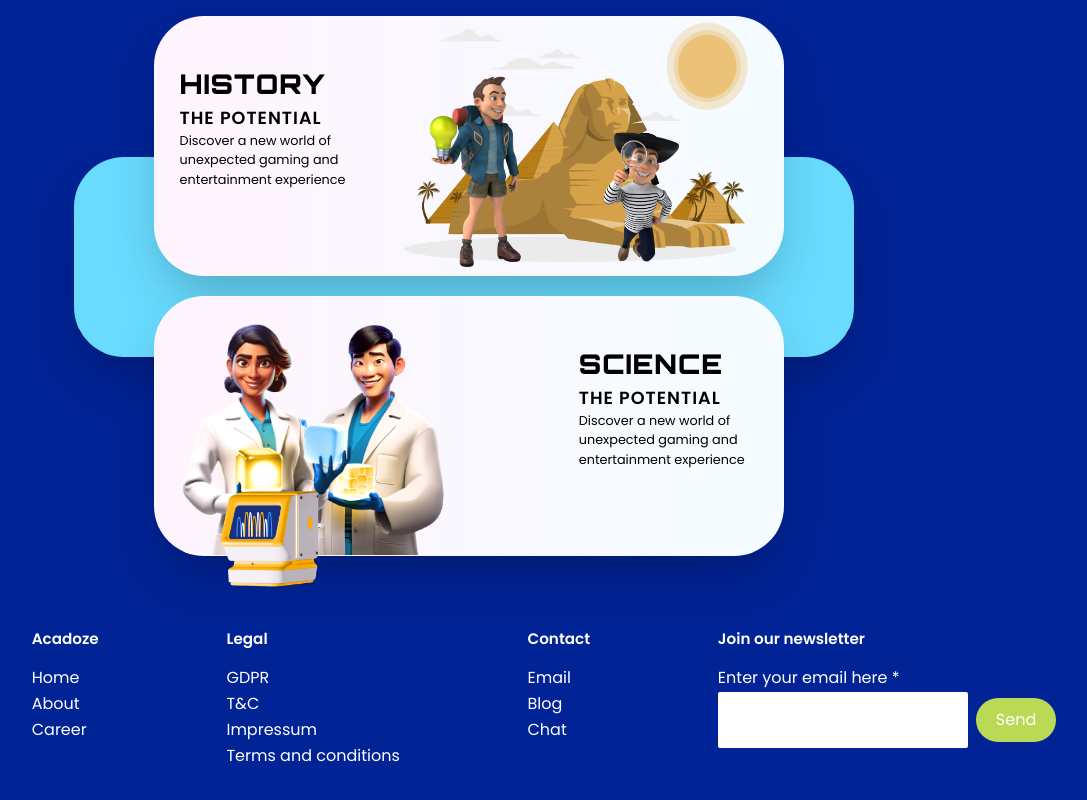
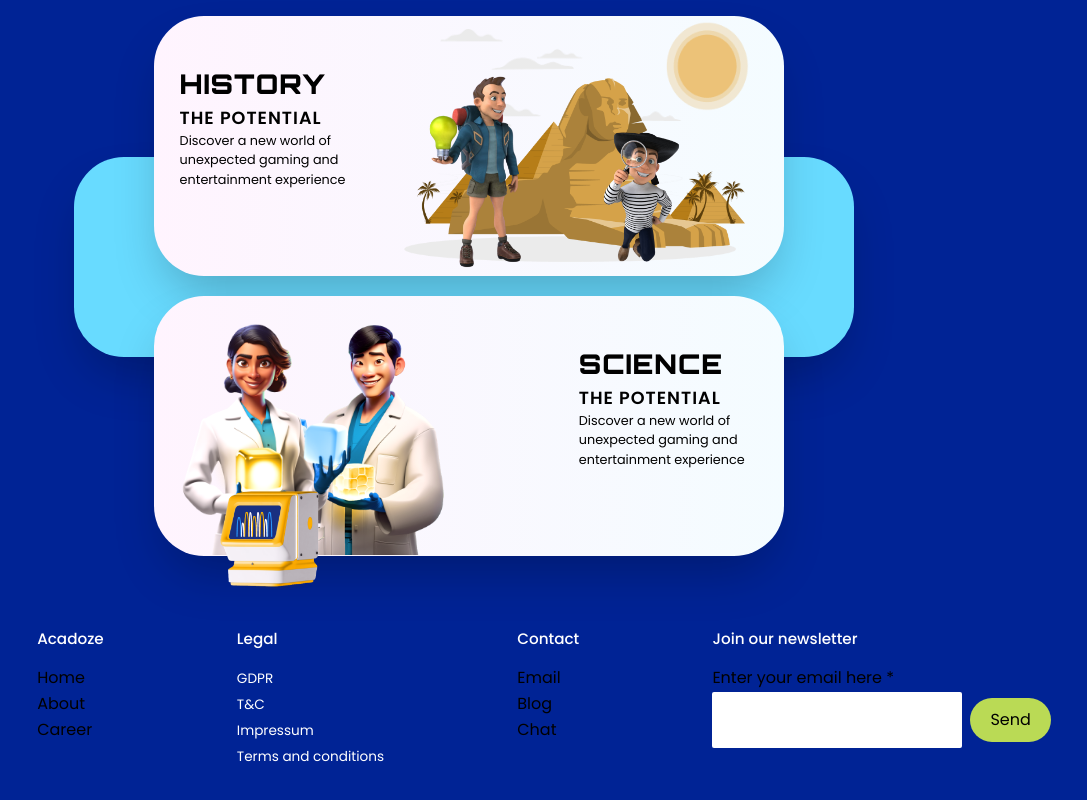
Before and after one commit to acadoze/web-app, a Next.js app: page / in a window 1280 px wide. Shown: the part 1196-1996 px from the top of the page, without its empty margins (96-1183 px from the left). Built offline with nearby package versions, Linux system fonts and the light colour scheme.

Commit message:
update page styles

```diff
--- a/app/globals.css
+++ b/app/globals.css
@@ -23,6 +23,10 @@
   width: 780px;
   margin-left: auto;
   margin-right: auto;
+}
+.partners img {
+  width: auto;
+  height: 30px;
 }
 li {
   list-style: none;
@@ -54,13 +58,14 @@
 }
 .site_footer h6 {
   color: #fff;
-  font-weight: 600;
-  font-size: 1.3rem;
+  font-weight: 500;
+  font-size: 1.4rem;
   margin-bottom: 15px;
   font-size: .95rem;
 }
-.site_footer li {
+.site_footer li a {
   color: #fff;
+  font-size: .85rem;
 }
 .site_footer li {
   margin-bottom: 2px;
```
